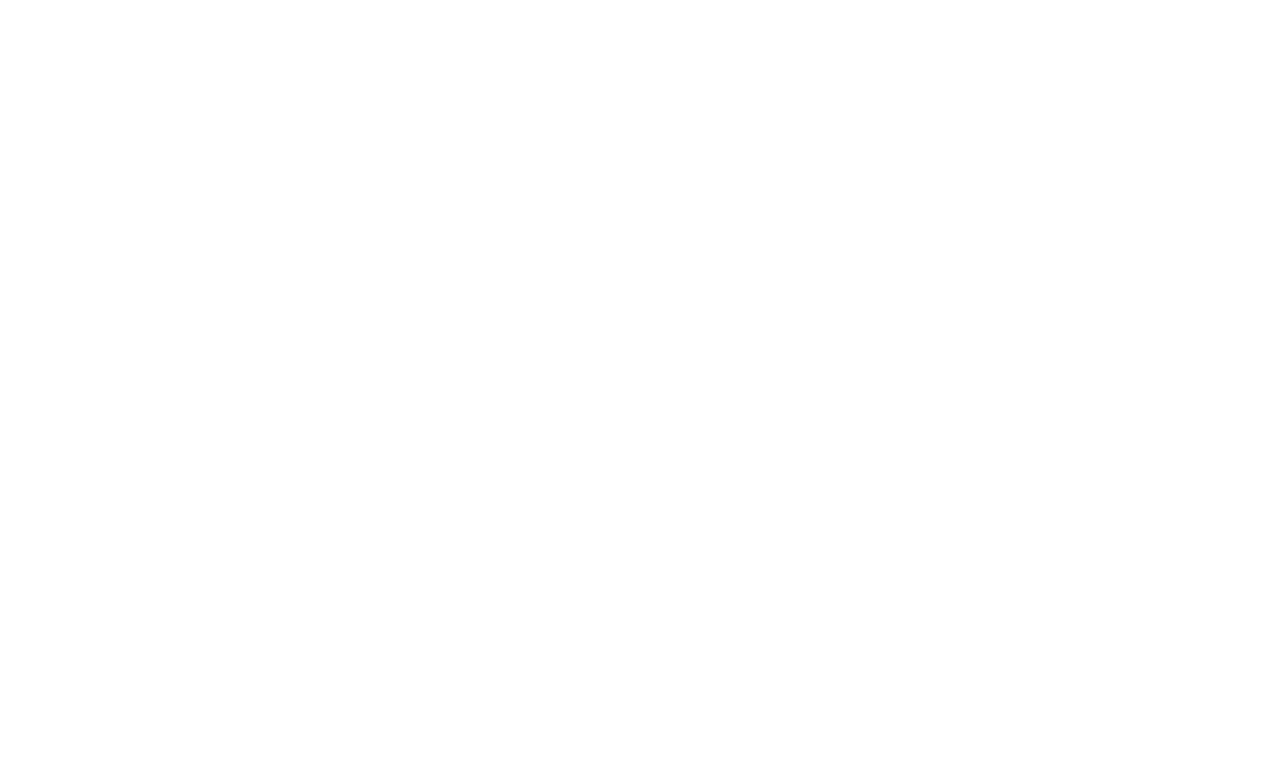
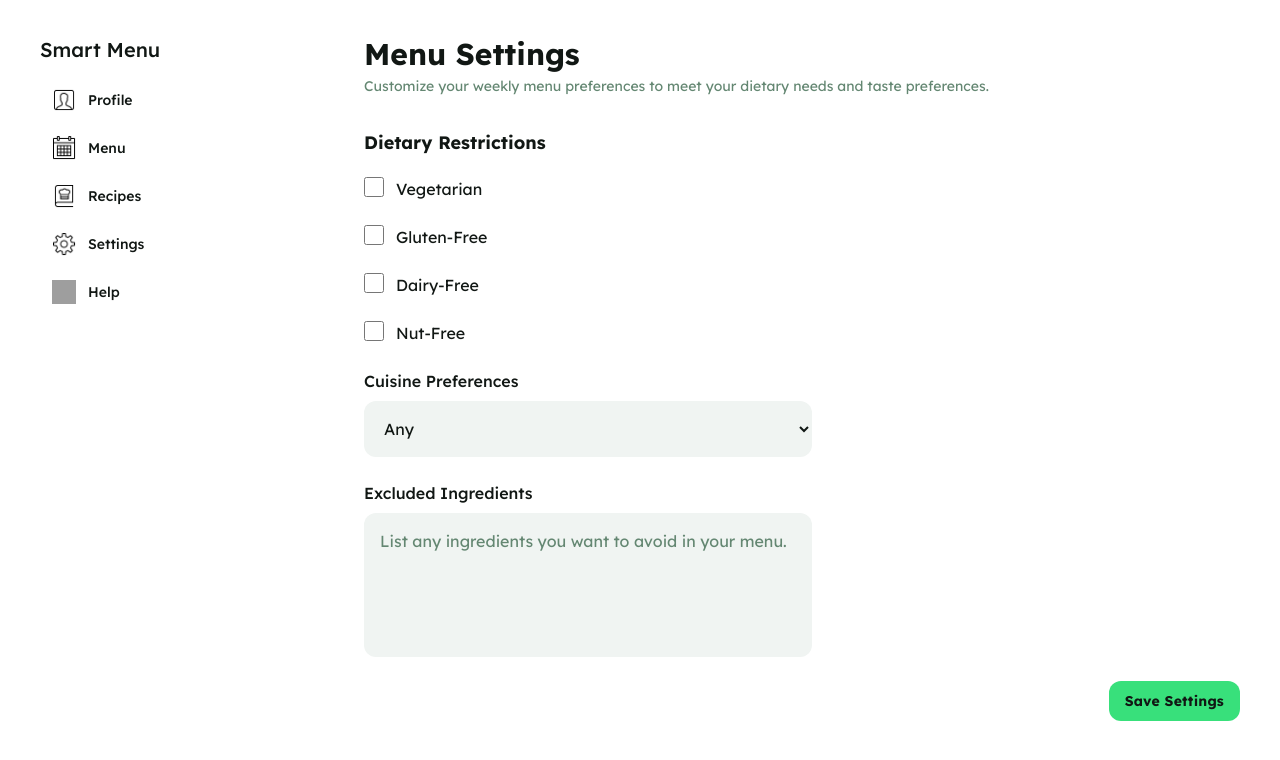
Before and after one commit to desprd/smart-menu-app, a React (Vite) app in the folder client/: page /recipes in a window 1280 px wide. Before the commit this address had no page. Shown: the top 760 px of the page. Built offline with nearby package versions, Linux system fonts and the light colour scheme; grey boxes are pictures that could not be loaded.

Commit message:
Fix client: split all form fields in Recipes page into components

```diff
--- a/client/src/App.tsx
+++ b/client/src/App.tsx
@@ -5,7 +5,7 @@
 import Signup from "./pages/Signup";
 import WeeklyMenu from "./pages/WeeklyMenu";
 import ProfilePage from "./pages/ProfilePage";
-import MenuSettings from "./pages/MenuSettings";
+import Recipes from "./pages/Recipes";
 
 function App() {
   return (
@@ -17,7 +17,7 @@
           <Route path="/signup" element={<Signup />}></Route>
           <Route path="/menu" element={<WeeklyMenu />}></Route>
           <Route path="/profile" element={<ProfilePage />}></Route>
-          <Route path="/menusettings" element={<MenuSettings />}></Route>
+          <Route path="/recipes" element={<Recipes />}></Route>
         </Routes>
       </BrowserRouter>
     </div>
--- /dev/null
+++ b/client/src/components/CheckBox.tsx
@@ -0,0 +1,25 @@
+import React from "react";
+
+interface CheckBoxProps {
+  label: string;
+  checked: boolean;
+  setChecked: (value: boolean) => void;
+}
+
+const CheckBox: React.FC<CheckBoxProps> = ({ label, checked, setChecked }) => {
+  return (
+    <div>
+      <label key={label} className="flex gap-x-3 py-3">
+        <input
+          type="checkbox"
+          checked={checked}
+          onChange={() => setChecked(!checked)}
+          className="h-5 w-5 rounded border-[#dce5df] border-2 bg-transparent text-[#38e07b] checked:bg-[#38e07b] checked:border-[#38e07b] checked:bg-[image:--checkbox-tick-svg] focus:ring-0 focus:outline-none"
+        />
+        <p className="text-[#111714] text-base font-normal">{label}</p>
+      </label>
+    </div>
+  );
+};
+
+export default CheckBox;
--- a/client/src/components/FormTextarea.tsx
+++ b/client/src/components/FormTextarea.tsx
@@ -2,14 +2,27 @@
 
 interface FormTextareaProps {
   label: string;
+  value: string;
+  onChange: (value: string) => void;
+  placeholder: string;
 }
 
-const FormTextarea: React.FC<FormTextareaProps> = ({ label }) => {
+const FormTextarea: React.FC<FormTextareaProps> = ({
+  label,
+  value,
+  onChange,
+  placeholder,
+}) => {
   return (
     <div className="flex flex-wrap items-end gap-4 px-4 py-3 max-w-[480px]">
       <label className="flex flex-col min-w-40 flex-1">
         <p className="pb-2 text-base font-medium text-[#111714]">{label}</p>
-        <textarea className="min-h-36 rounded-xl bg-[#f0f4f2] p-4 text-base text-[#111714] placeholder-[#648772] focus:outline-none resize-none"></textarea>
+        <textarea
+          placeholder={placeholder}
+          value={value}
+          onChange={(e) => onChange(e.target.value)}
+          className="min-h-36 rounded-xl bg-[#f0f4f2] p-4 text-base text-[#111714] placeholder-[#648772] focus:outline-none resize-none"
+        ></textarea>
       </label>
     </div>
   );
--- a/client/src/pages/MenuSettings.tsx
+++ /dev/null
@@ -1,81 +0,0 @@
-import Sidebar from "../components/Sidebar";
-
-const MenuSettings: React.FC = () => {
-  return (
-    <div className="relative flex min-h-screen flex-col bg-white group/design-root overflow-x-hidden font-lexend">
-      <div className="layout-container flex h-full grow flex-col">
-        <div className="gap-1 px-6 flex flex-1 justify-center py-5">
-          <Sidebar />
-          <main className="layout-content-container flex flex-col max-w-full flex-1">
-            <div className="flex flex-col gap-1 px-4 py-4">
-              <h2 className="text-[#111714] text-2xl sm:text-3xl font-bold">
-                Menu Settings
-              </h2>
-              <p className="text-[#648772] text-sm font-normal leading-normal">
-                Customize your weekly menu preferences to meet your dietary
-                needs and taste preferences.
-              </p>
-            </div>
-
-            {/* Dietary Restrictions */}
-            <h3 className="text-[#111714] text-lg font-bold px-4 pb-2 pt-4">
-              Dietary Restrictions
-            </h3>
-            <div className="px-4">
-              {["Vegetarian", "Gluten-Free", "Dairy-Free", "Nut-Free"].map(
-                (label) => (
-                  <label key={label} className="flex gap-x-3 py-3">
-                    <input
-                      value={label}
-                      type="checkbox"
-                      className="h-5 w-5 rounded border-[#dce5df] border-2 bg-transparent text-[#38e07b] checked:bg-[#38e07b] checked:border-[#38e07b] checked:bg-[image:--checkbox-tick-svg] focus:ring-0 focus:outline-none"
-                    />
-                    <p className="text-[#111714] text-base font-normal">
-                      {label}
-                    </p>
-                  </label>
-                )
-              )}
-            </div>
-
-            {/* Cuisine Preferences */}
-            <h3 className="text-[#111714] text-lg font-bold px-4 pb-2 pt-4">
-              Cuisine Preferences
-            </h3>
-            <div className="flex max-w-[480px] flex-wrap items-end gap-4 px-4 py-3">
-              <label className="flex flex-col min-w-40 flex-1">
-                <select className="form-input h-14 p-[15px] text-base font-normal text-[#111714] bg-white border border-[#dce5df] rounded-xl focus:outline-none bg-[image:--select-button-svg]">
-                  <option value="one"></option>
-                  <option value="two">two</option>
-                  <option value="three">three</option>
-                </select>
-              </label>
-            </div>
-
-            {/* Excluded Ingredients */}
-            <h3 className="text-[#111714] text-lg font-bold px-4 pb-2 pt-4">
-              Excluded Ingredients
-            </h3>
-            <div className="flex max-w-[480px] flex-wrap items-end gap-4 px-4 py-3">
-              <label className="flex flex-col min-w-40 flex-1">
-                <textarea
-                  placeholder="List any ingredients you want to avoid in your menu."
-                  className="form-input min-h-36 p-[15px] text-base font-normal text-[#111714] bg-white border border-[#dce5df] rounded-xl focus:outline-none placeholder:text-[#648772]"
-                ></textarea>
-              </label>
-            </div>
-
-            {/* Submit */}
-            <div className="flex px-4 py-3 justify-end">
-              <button className="rounded-xl bg-[#38e07b] text-[#111714] h-10 px-4 text-sm font-bold tracking-[0.015em]">
-                Save Settings
-              </button>
-            </div>
-          </main>
-        </div>
-      </div>
-    </div>
-  );
-};
-
-export default MenuSettings;
--- a/client/src/pages/ProfilePage.tsx
+++ b/client/src/pages/ProfilePage.tsx
@@ -2,7 +2,7 @@
 import FormInput from "../components/FormInput";
 import FormSelect from "../components/FormSelect";
 import Sidebar from "../components/Sidebar";
-
+import { isBlank } from "../utils/dataCheck";
 const ProfilePage: React.FC = () => {
   const [weight, setWeight] = useState("");
   const [height, setHeight] = useState("");
@@ -24,9 +24,6 @@
     alert(
       `Logging in with: ${weight}, ${height}, ${age}, ${activity}, ${goal}`
     );
-  };
-  const isBlank = (str: string): boolean => {
-    return !str || /^\s*$/.test(str);
   };
   return (
     <div className="relative flex min-h-screen flex-col bg-white group/design-root overflow-x-hidden font-lexend">
--- /dev/null
+++ b/client/src/pages/Recipes.tsx
@@ -0,0 +1,94 @@
+import { useState } from "react";
+import Sidebar from "../components/Sidebar";
+import CheckBox from "../components/CheckBox";
+import FormSelect from "../components/FormSelect";
+import FormTextarea from "../components/FormTextarea";
+
+const Recipes: React.FC = () => {
+  const [isVegeterian, setIsVegeterian] = useState(false);
+  const [isGlutenFree, setIsGlutenFree] = useState(false);
+  const [isDairyFree, setIsDairyFree] = useState(false);
+  const [isNutFree, setIsNutFree] = useState(false);
+  const [cuisine, setCuisine] = useState("Any");
+  const [excluded, setExcluded] = useState("");
+  const handleSettingsChange = async () => {
+    alert(
+      `Logging in with: ${isVegeterian}, ${isGlutenFree}, ${isDairyFree}, ${isNutFree}, ${cuisine}, ${excluded}`
+    );
+  };
+  return (
+    <div className="relative flex min-h-screen flex-col bg-white group/design-root overflow-x-hidden font-lexend">
+      <div className="layout-container flex h-full grow flex-col">
+        <div className="gap-1 px-6 flex flex-1 justify-center py-5">
+          <Sidebar />
+          <main className="layout-content-container flex flex-col max-w-full flex-1">
+            <div className="flex flex-col gap-1 px-4 py-4">
+              <h2 className="text-[#111714] text-2xl sm:text-3xl font-bold">
+                Menu Settings
+              </h2>
+              <p className="text-[#648772] text-sm font-normal leading-normal">
+                Customize your weekly menu preferences to meet your dietary
+                needs and taste preferences.
+              </p>
+            </div>
+
+            {/* Dietary Restrictions */}
+            <h3 className="text-[#111714] text-lg font-bold px-4 pb-2 pt-4">
+              Dietary Restrictions
+            </h3>
+            <div className="px-4">
+              <CheckBox
+                label="Vegetarian"
+                checked={isVegeterian}
+                setChecked={setIsVegeterian}
+              />
+              <CheckBox
+                label="Gluten-Free"
+                checked={isGlutenFree}
+                setChecked={setIsGlutenFree}
+              />
+              <CheckBox
+                label="Dairy-Free"
+                checked={isDairyFree}
+                setChecked={setIsDairyFree}
+              />
+              <CheckBox
+                label="Nut-Free"
+                checked={isNutFree}
+                setChecked={setIsNutFree}
+              />
+            </div>
+
+            {/* Cuisine Preferences */}
+            <FormSelect
+              label="Cuisine Preferences"
+              options={["Any", "European", "Asian", "American"]}
+              value={cuisine}
+              onChange={setCuisine}
+            />
+
+            {/* Excluded Ingredients */}
+            <FormTextarea
+              label="Excluded Ingredients"
+              placeholder="List any ingredients you want to avoid in your menu."
+              value={excluded}
+              onChange={setExcluded}
+            />
+
+            {/* Submit */}
+            <div className="flex px-4 py-3 justify-end">
+              <button
+                onClick={handleSettingsChange}
+                className="cursor-pointer rounded-xl bg-[#38e07b] text-[#111714] h-10 px-4 text-sm font-bold tracking-[0.015em]"
+              >
+                Save Settings
+              </button>
+            </div>
+          </main>
+        </div>
+      </div>
+    </div>
+  );
+};
+
+export default Recipes;
--- /dev/null
+++ b/client/src/utils/dataCheck.tsx
@@ -0,0 +1,3 @@
+export const isBlank = (str: string): boolean => {
+  return !str || /^\s*$/.test(str);
+};
```
